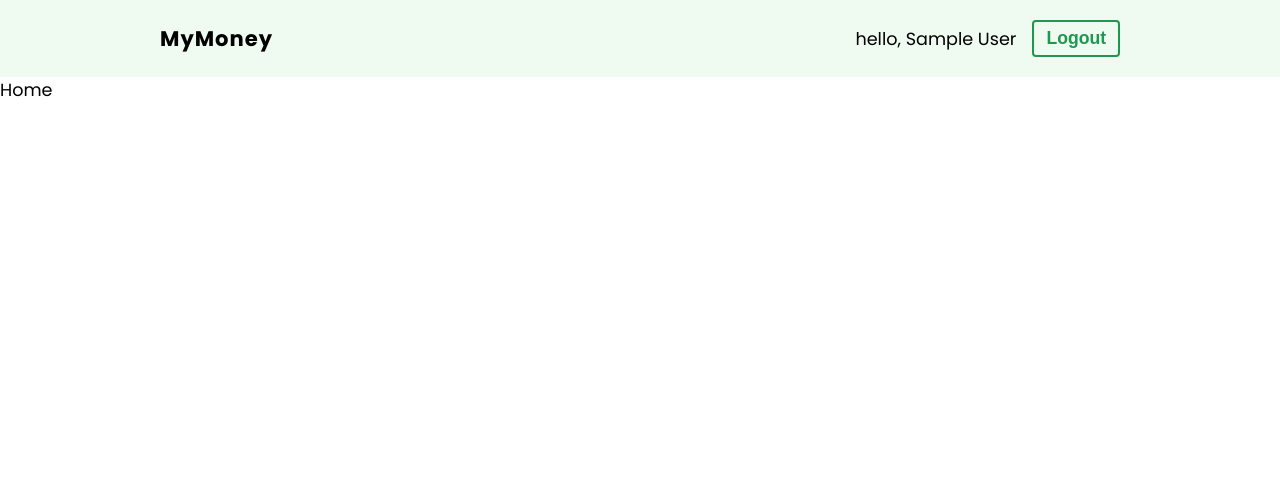
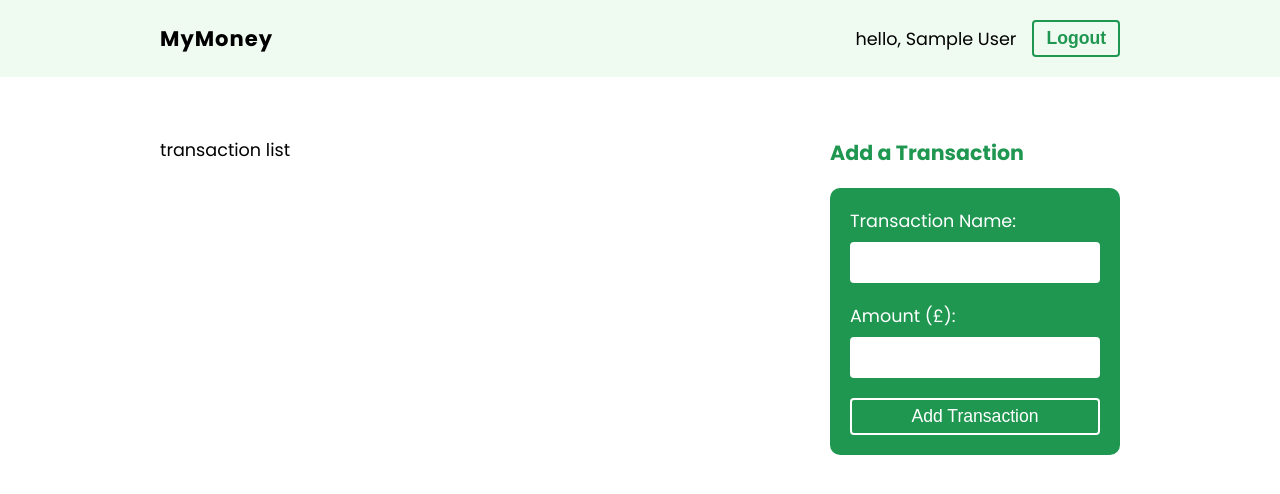
Before and after one commit to gurtatiLND/my_money, a React (Create React App) app: page / in a window 1280 px wide. Shown: the top 494 px of the page. Built offline with nearby package versions, Linux system fonts and the light colour scheme; no server answers; sample sign-in values are in the browser's storage.

Commit message:
create Home page and transaction TransactionForm

```diff
--- a/src/pages/home/Home.js
+++ b/src/pages/home/Home.js
@@ -1,9 +1,18 @@
+//styles
 import styles from './Home.module.css'
+
+//component
+import TransactionForm from './TransactionForm'
 
 export default function Home() {
   return (
-    <div>
-        Home
+    <div className={styles.container}>
+        <div className={styles.content}>
+          transaction list
+        </div>
+        <div className={styles.sidebar}>
+          <TransactionForm />
+        </div>
     </div>
   )
 }
--- a/src/pages/home/Home.module.css
+++ b/src/pages/home/Home.module.css
@@ -0,0 +1,55 @@
+.container {
+    display: grid;
+    grid-template-columns: 2fr 1fr;
+    max-width: 960px;
+    margin: 60px auto;
+  }
+  .content {
+    padding-right: 30px;
+  }
+  .sidebar {
+    padding-left: 30px;
+  }
+  .sidebar form {
+    padding: 20px;
+    background: #1f9751;
+    border-radius: 10px;
+  }
+  .sidebar input, .sidebar select {
+    display: block;
+    width: 100%;
+    padding: 10px;
+    margin-top: 8px;
+    box-sizing: border-box;
+    border: 0;
+    border-radius: 4px;
+    color: #555;
+    font-size: 1em;
+  }
+  .sidebar label {
+    margin: 0 auto 20px;
+    display: block;
+    color: #fff;
+  }
+  .sidebar button {
+    color: #fff;
+    border: 2px solid #fff;
+    padding: 6px 12px;
+    background-color: transparent;
+    font-size: 1em;
+    border-radius: 4px;
+    cursor: pointer;
+    display: block;
+    width: 100%;
+  }
+  .sidebar h3 {
+    color: #1f9751;
+    margin-bottom: 20px;
+  }
+  .sidebar aside {
+    margin-top: 40px;
+    color: #555;
+  }
+  .sidebar aside li {
+    margin: 10px;
+  }
--- /dev/null
+++ b/src/pages/home/TransactionForm.js
@@ -0,0 +1,41 @@
+import { useState } from 'react'
+
+export default function TransactionForm() {
+  const [ name, setName ] = useState('')
+  const [ amount, setAmount ] = useState('')
+
+  const handleSubmit = (e) => {
+    e.preventDefault()
+    console.log({
+        name,
+        amount
+    })
+  }
+
+  return (
+    <>
+        <h3>Add a Transaction</h3>
+        <form onSubmit={handleSubmit}>
+            <label>
+                <span>Transaction Name:</span>
+                <input
+                   type='text'
+                   required
+                   onChange={(e) => setName(e.target.value)}
+                   value= {name}
+                />
+            </label>
+            <label>
+                <span>Amount (£):</span>
+                <input
+                   type='number'
+                   required
+                   onChange={(e) => setAmount(e.target.value)}
+                   value= {amount}
+                />
+            </label>
+            <button>Add Transaction</button>
+        </form>
+    </>
+  )
+}
```
